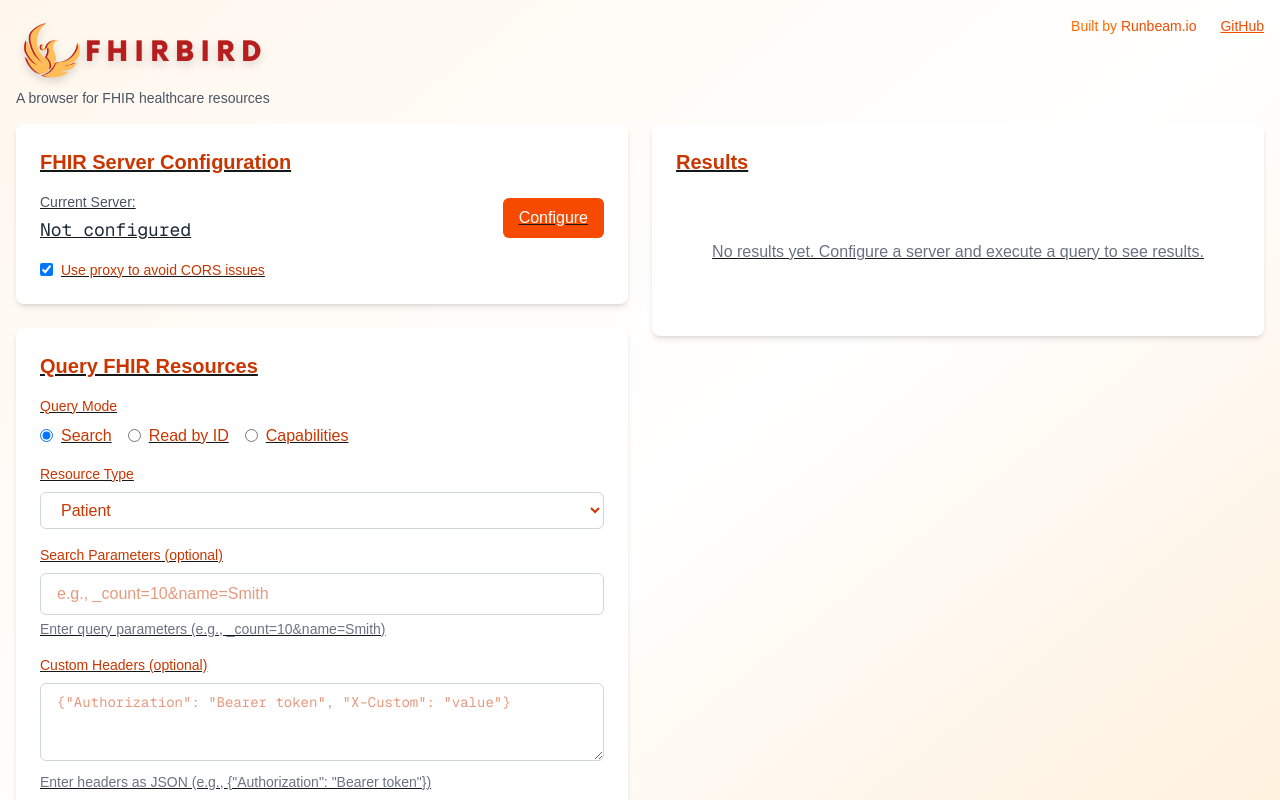
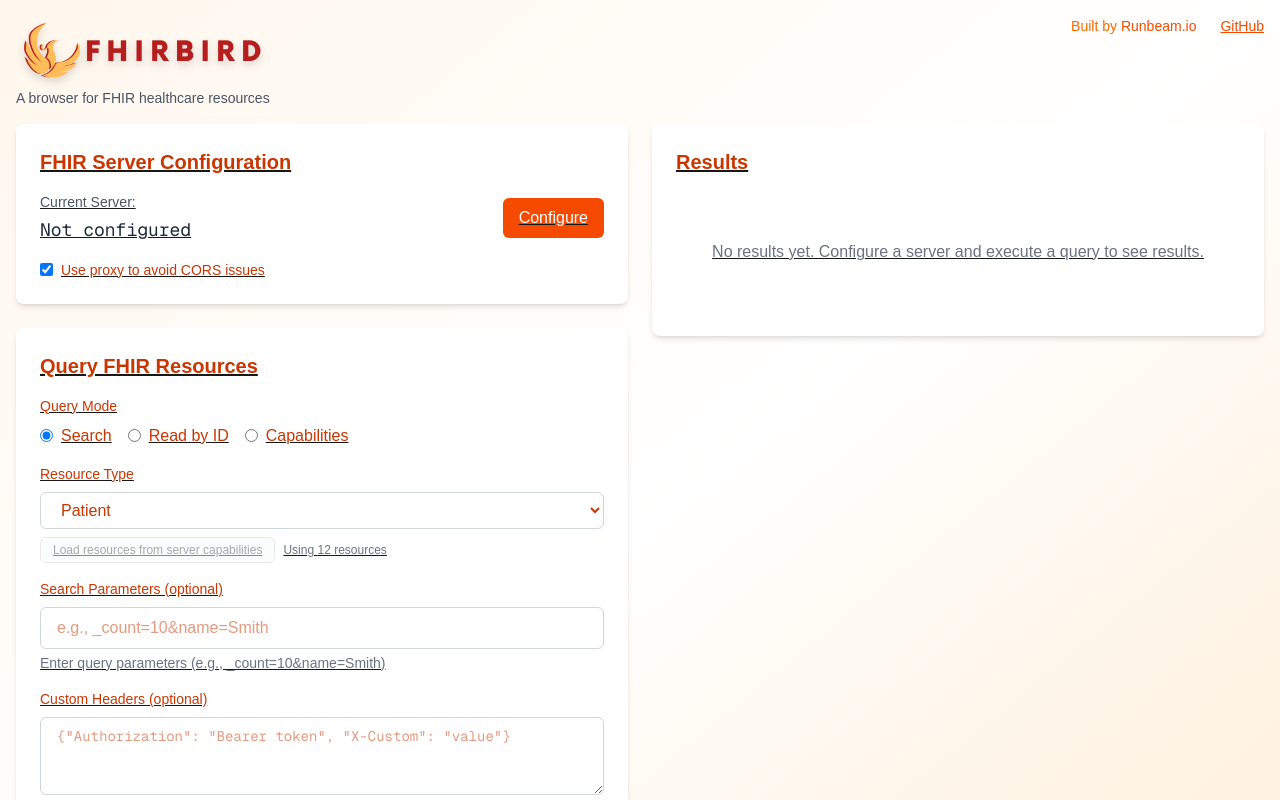
Before and after one commit to aurabx/fhirbird, a Next.js app: page / in a window 1280 px wide. Shown: the top 800 px of the page. Built offline with nearby package versions, Linux system fonts and the light colour scheme.

Commit message:
feat: add loading Resources from CapabilityStatement

```diff
--- a/components/QueryInterface.tsx
+++ b/components/QueryInterface.tsx
@@ -26,10 +26,88 @@ const COMMON_RESOURCES = [
 
 export default function QueryInterface({ serverUrl, onQuery, onLoading, useProxy }: QueryInterfaceProps) {
   const [resourceType, setResourceType] = useState('Patient');
+  const [resourceOptions, setResourceOptions] = useState(COMMON_RESOURCES);
   const [searchParams, setSearchParams] = useState('');
   const [resourceId, setResourceId] = useState('');
   const [queryMode, setQueryMode] = useState<'search' | 'read' | 'metadata'>('search');
   const [customHeaders, setCustomHeaders] = useState('');
+  const [loadingResources, setLoadingResources] = useState(false);
+  const [resourceError, setResourceError] = useState<string | null>(null);
+
+  const handleLoadResourcesFromCapabilities = async () => {
+    if (!serverUrl) {
+      setResourceError('Please configure a FHIR server first');
+      return;
+    }
+
+    setLoadingResources(true);
+    setResourceError(null);
+
+    try {
+      let url = serverUrl.trim().replace(/\s+/g, '');
+      url = url.endsWith('/') ? url.slice(0, -1) : url;
+
+      if (!url.startsWith('http://') && !url.startsWith('https://')) {
+        throw new Error('Server URL must start with http:// or https://');
+      }
+
+      url = `${url}/metadata`;
+
+      const headers: Record<string, string> = {
+        'Accept': 'application/fhir+json',
+      };
+
+      let fetchUrl = url;
+      let fetchHeaders = headers;
+
+      if (useProxy) {
+        const encodedUrl = encodeURIComponent(url);
+        const encodedHeaders = encodeURIComponent(JSON.stringify(headers));
+        fetchUrl = `/api/fhir-proxy?url=${encodedUrl}&headers=${encodedHeaders}`;
+        fetchHeaders = {};
+      }
+
+      const response = await fetch(fetchUrl, {
+        method: 'GET',
+        headers: fetchHeaders,
+      });
+
+      if (!response.ok) {
+        throw new Error(`HTTP ${response.status}`);
+      }
+
+      const data = await response.json();
+
+      const resourceTypes: string[] = Array.isArray(data?.rest)
+        ? Array.from(
+          new Set(
+            data.rest.flatMap((restEntry: any) =>
+              Array.isArray(restEntry.resource)
+                ? restEntry.resource
+                  .map((r: any) => r.type)
+                  .filter((t: unknown): t is string => typeof t === 'string')
+                : [],
+            ),
+          ),
+        )
+        : [];
+
+      if (resourceTypes.length === 0) {
+        throw new Error('CapabilityStatement did not list any resources');
+      }
+
+      resourceTypes.sort();
+      setResourceOptions(resourceTypes);
+
+      if (!resourceTypes.includes(resourceType)) {
+        setResourceType(resourceTypes[0]);
+      }
+    } catch (error) {
+      setResourceError(error instanceof Error ? error.message : 'Failed to load resources from CapabilityStatement');
+    } finally {
+      setLoadingResources(false);
+    }
+  };
 
   const handleSubmit = async (e: React.FormEvent) => {
     e.preventDefault();
@@ -190,12 +268,30 @@ export default function QueryInterface({ serverUrl, onQuery, onLoading, useProxy
               onChange={(e) => setResourceType(e.target.value)}
               className="w-full px-4 py-2 border border-gray-300 rounded-md focus:ring-2 focus:ring-orange-500 focus:border-transparent text-orange-700"
             >
-              {COMMON_RESOURCES.map((resource) => (
+              {resourceOptions.map((resource) => (
                 <option key={resource} value={resource}>
                   {resource}
                 </option>
               ))}
             </select>
+            <div className="mt-2 flex flex-wrap items-center gap-2">
+              <button
+                type="button"
+                onClick={handleLoadResourcesFromCapabilities}
+                className="px-3 py-1 text-xs rounded-md border border-gray-300 text-gray-600 bg-gray-50 hover:bg-gray-100 disabled:opacity-50 disabled:cursor-not-allowed"
+                disabled={loadingResources || !serverUrl}
+              >
+                {loadingResources ? 'Loading from capabilities...' : 'Load resources from server capabilities'}
+              </button>
+              <span className="text-xs text-gray-500">
+                Using {resourceOptions.length} resource{resourceOptions.length === 1 ? '' : 's'}
+              </span>
+            </div>
+            {resourceError && (
+              <p className="mt-1 text-xs text-red-600">
+                {resourceError}
+              </p>
+            )}
           </div>
         )}
 
```
